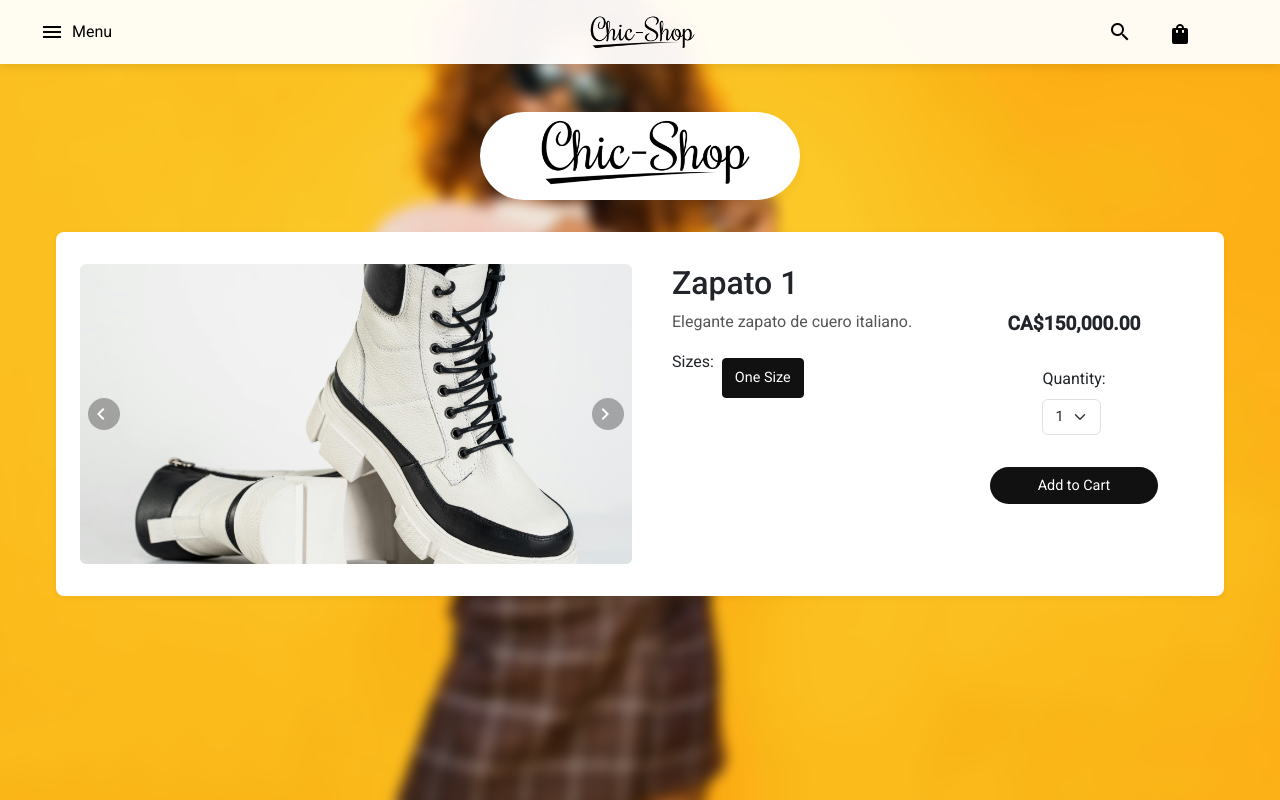
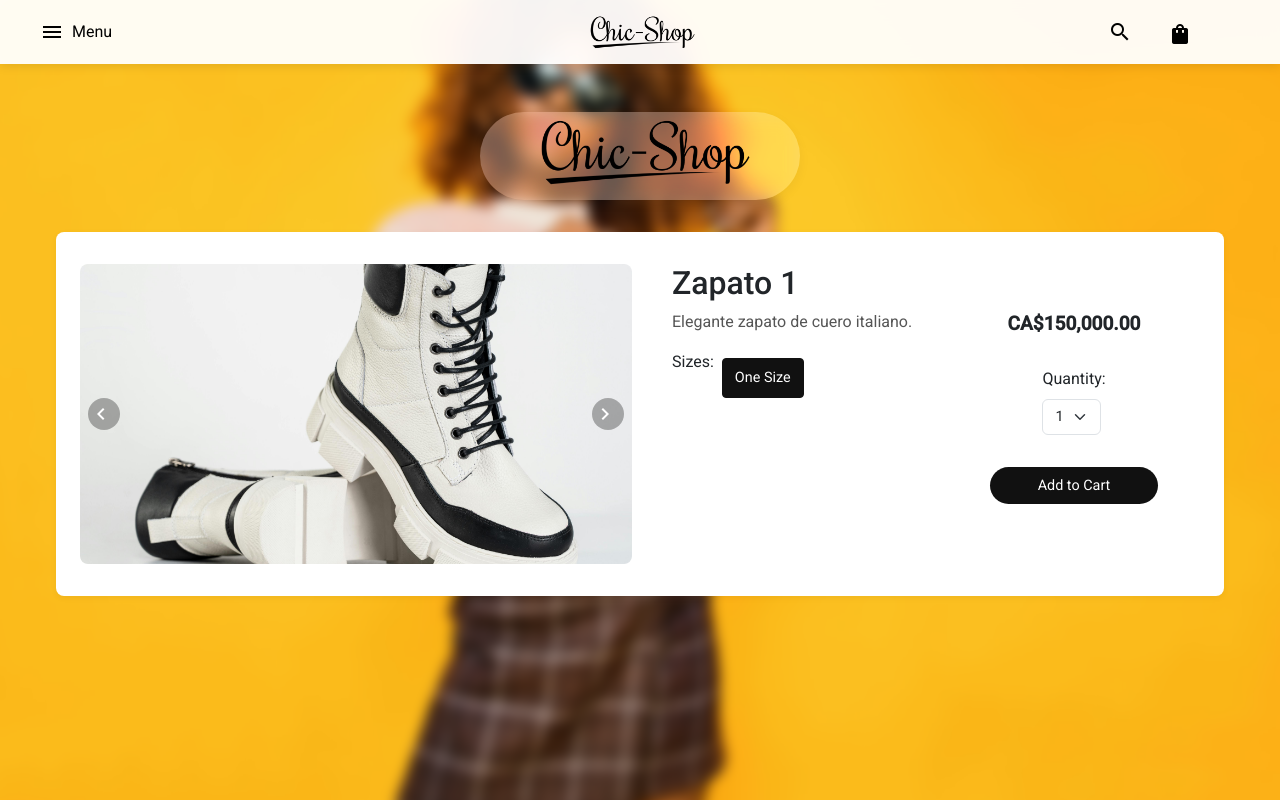
Before and after one commit to jotarredondo/chic-shop, an Angular app: page /product/1 in a window 1280 px wide. Built offline with nearby package versions, Linux system fonts and the light colour scheme.

Commit message:
add part1 add to cart method

```diff
--- a/src/app/components/header/header.component.html
+++ b/src/app/components/header/header.component.html
@@ -29,12 +29,13 @@
   </div>
 
   <div class="header-right">
-    <button mat-icon-button aria-label="Buscar" class="search-btn">
+    <button mat-icon-button aria-label="search" class="search-btn">
       <mat-icon>search</mat-icon>
     </button>
 
-    <button mat-icon-button aria-label="Carrito">
+    <button mat-icon-button aria-label="cart">
       <mat-icon>shopping_bag</mat-icon>
+      <span *ngIf="cartCount > 0" class="cart-badge">{{ cartCount }}</span>
     </button>
   </div>
 </header>
--- a/src/app/components/header/header.component.ts
+++ b/src/app/components/header/header.component.ts
@@ -5,6 +5,7 @@ import {CommonModule} from '@angular/common';
 import {SideMenuComponent} from '../side-menu/side-menu.component';
 import {MenuService} from '../../services/menu.service';
 import {RouterLink} from '@angular/router';
+import {CartService} from '../../services/cart.service';
 
 @Component({
   selector: 'app-header',
@@ -23,8 +24,9 @@ export class HeaderComponent {
   isHovered = false;
   isMobile = window.innerWidth < 768;
   menuOpen = false;
+  cartCount = 0;
 
-  constructor(private menuService: MenuService) {}
+  constructor(private menuService: MenuService, private cartService: CartService) {}
 
   toggleMenu() {
     this.menuOpen = !this.menuOpen;
@@ -35,6 +37,13 @@ export class HeaderComponent {
       this.isMobile = window.innerWidth < 768;
     });
       this.menuService.menuOpen$.subscribe(open => this.menuOpen = open);
+      this.getCartCount();
+  }
+
+  getCartCount() {
+    this.cartService.getCartCount().subscribe(count => {
+      this.cartCount = count;
+    });
   }
 
   @HostListener('window:scroll', [])
--- a/src/app/pages/category/category.component.html
+++ b/src/app/pages/category/category.component.html
@@ -2,10 +2,10 @@
   class="category-background">
   <div class="background-image-layer" [ngStyle]="{ 'background-image': 'url(' + backgroundImageUrl + ')' }"></div>
   <div class="category-wrapper">
+
     <!-- Encabezado con logo y nombre de categoría -->
-
-    <div class="category-header mt-5 mx-auto p-2 bg-white rounded-pill text-center custom-oval">
-      <h2 class="category-title text-uppercase m-0">{{ categoryName }}</h2>
+    <div class="category-header mt-5 mx-auto py-2 rounded-pill text-center custom-oval">
+      <h1 class="category-title text-uppercase m-0">{{ categoryName }}</h1>
     </div>
 
     <!-- Layout de filtros + productos -->
@@ -63,7 +63,8 @@
           <label>Color</label>
           <select [(ngModel)]="colorFilter" (change)="filterProducts()">
             <option value="">All</option>
-          <option *ngFor="let color of ['black','white','blue','green','red','pink','purple','orange','multicolor']" [value]="color">
+            <option *ngFor="let color of ['black','white','blue','green','red','pink','purple','orange','brown']"
+                    [value]="color">
               {{ color | titlecase }}
             </option>
           </select>
--- a/src/app/pages/category/category.component.scss
+++ b/src/app/pages/category/category.component.scss
@@ -116,4 +116,7 @@ input[type="range"] {
   max-width: 320px;
   border-radius: 50px;
   box-shadow: 0 4px 12px rgba(0, 0, 0, 0.05);
+  -webkit-backdrop-filter: blur(10px);
+  background-color: rgba(255, 255, 255, 0.3);
+  backdrop-filter: blur(10px) saturate(180%);
 }
--- a/src/app/pages/product-detail/product-detail.component.html
+++ b/src/app/pages/product-detail/product-detail.component.html
@@ -6,7 +6,7 @@
 
   <div class="info-page-wrapper">
     <!-- Cabecera ovalada con logo -->
-    <div class="category-header mt-5 mx-auto bg-white rounded-pill text-center custom-oval">
+    <div class="category-header mt-5 mx-auto rounded-pill text-center custom-oval">
       <img src="assets/img/LOGOS/logo_chic_B.png" alt="Logo" class="category-logo mb-2" />
     </div>
 
@@ -14,19 +14,22 @@
       <!-- IMAGEN -->
       <div class="detail-image w-100 w-md-50">
         <div class="slider position-relative">
-          <img [src]="product.images[current]" [alt]="product.name" class="rounded-2 w-100" />
+          <div class="zoom-container">
+            <img [src]="product.images[current]" [alt]="product.name" class="zoom-image rounded-2 w-100" />
+          </div>
+
           <button class="nav prev" (click)="prev()"><mat-icon>chevron_left</mat-icon></button>
           <button class="nav next" (click)="next()"><mat-icon>chevron_right</mat-icon></button>
         </div>
       </div>
 
+      <!-- GENERAL ELEMENT -->
       <div class="detail-info row gx-4">
-        <!-- COLUMNA IZQUIERDA -->
+        <!-- LEFT COLUMN -->
         <div class="col-12 col-md-6">
-          <!-- TÍTULO -->
+          <!-- TITLE -->
           <h2 class="info-subtitle">{{ product.name | titlecase }}</h2>
-
-          <!-- DESCRIPCIÓN -->
+          <!-- DESCRIPTION -->
           <p class="product-desc">{{ product.description }}</p>
 
           <!-- COLORS -->
@@ -55,14 +58,15 @@
           </div>
         </div>
 
-        <!-- COLUMNA DERECHA -->
+        <!-- RIGHT COLUMN -->
         <div class="col-12 col-md-6 d-flex flex-column align-items-center text-center">
           <div class="my-4"></div>
-          <!-- PRICE + QUANTITY -->
+          <!-- PRICE -->
           <div class="mb-4">
             <h3 class="product-price fw-bold">{{ product.price | currency:'CAD':'symbol' }}</h3>
           </div>
 
+          <!-- QUANTITY -->
           <div class="mb-2">
             <div class="product-quantity mb-3">
               <label class="form-label">Quantity:</label>
@@ -71,12 +75,10 @@
               </select>
             </div>
           </div>
-
-          <!-- BOTÓN ADD TO CART -->
+          <!-- BUTTON ADD TO CART -->
           <div>
             <button class="add-btn w-100 w-md-auto px-5 py-2 mt-2" [disabled]="!isReadyToAdd">Add to Cart</button>
           </div>
-
         </div>
       </div>
     </div>
--- a/src/app/pages/product-detail/product-detail.component.scss
+++ b/src/app/pages/product-detail/product-detail.component.scss
@@ -4,7 +4,6 @@
   min-height: 100vh;
 }
 
-// Contenedor principal con fondo blur
 .detail-background-wrapper {
   position: relative;
   min-height: 100vh;
@@ -32,7 +31,6 @@
   }
 }
 
-// Cuadro blanco con el contenido del producto
 .info-content {
   background: #fff;
   border-radius: 8px;
@@ -47,7 +45,6 @@
   }
 }
 
-// Slider de imágenes
 .detail-image {
   flex: 1;
 
@@ -91,7 +88,6 @@
   }
 }
 
-// Información del producto
 .detail-info {
   flex: 1;
   padding-left: 1rem;
@@ -189,6 +185,9 @@
   box-shadow: 0 4px 12px rgba(0, 0, 0, 0.05);
   text-align: center;
   margin: 0 auto 2rem auto;
+  -webkit-backdrop-filter: blur(10px);
+  background-color: rgba(255, 255, 255, 0.3);
+  backdrop-filter: blur(10px) saturate(180%);
 
   .category-logo {
     height: 60px;
@@ -210,23 +209,17 @@
   }
 }
 
-/*.detail-content {
-  display: flex;
-  flex-direction: column;
+.zoom-container {
+  overflow: hidden;
+  position: relative;
+  border-radius: 0.5rem;
 
-  @media (min-width: 768px) {
-    flex-direction: row;
-    align-items: stretch; // importante: para que ambas columnas tengan misma altura
+  .zoom-image {
+    transition: transform 0.3s ease;
+    transform-origin: center center;
+  }
+
+  &:hover .zoom-image {
+    transform: scale(1.6); // aumenta el tamaño al pasar el mouse
   }
 }
-
-.detail-image {
-  flex: 1;
-}
-
-.detail-info {
-  flex: 1;
-  display: flex;
-  flex-direction: column;
-  justify-content: center; // centra el contenido verticalmente
-}*/
--- /dev/null
+++ b/src/app/services/cart.service.ts
@@ -0,0 +1,25 @@
+import { Injectable } from '@angular/core';
+import {CartItem} from '../shared/models/cartItem.model';
+import {BehaviorSubject, Observable} from 'rxjs';
+
+@Injectable({
+  providedIn: 'root'
+})
+export class CartService {
+  private items: CartItem[] = [];
+  private cartCount = new BehaviorSubject<number>(0);
+
+  getCartItems(): CartItem[] {
+    return this.items;
+  }
+
+  getCartCount(): Observable<number> {
+    return this.cartCount.asObservable();
+  }
+
+  addToCart(item: CartItem): void {
+    this.items.push(item);
+    const totalQuantity = this.items.reduce((acc, cur) => acc + cur.quantity, 0);
+    this.cartCount.next(totalQuantity);
+  }
+}
```
Also changed, not shown: src/app/shared/models/cartItem.model.ts (added, +9 -0 lines), 1 other file (tests, documents, lock files or other folders). Lines whose indentation alone changed are shown as unchanged.
